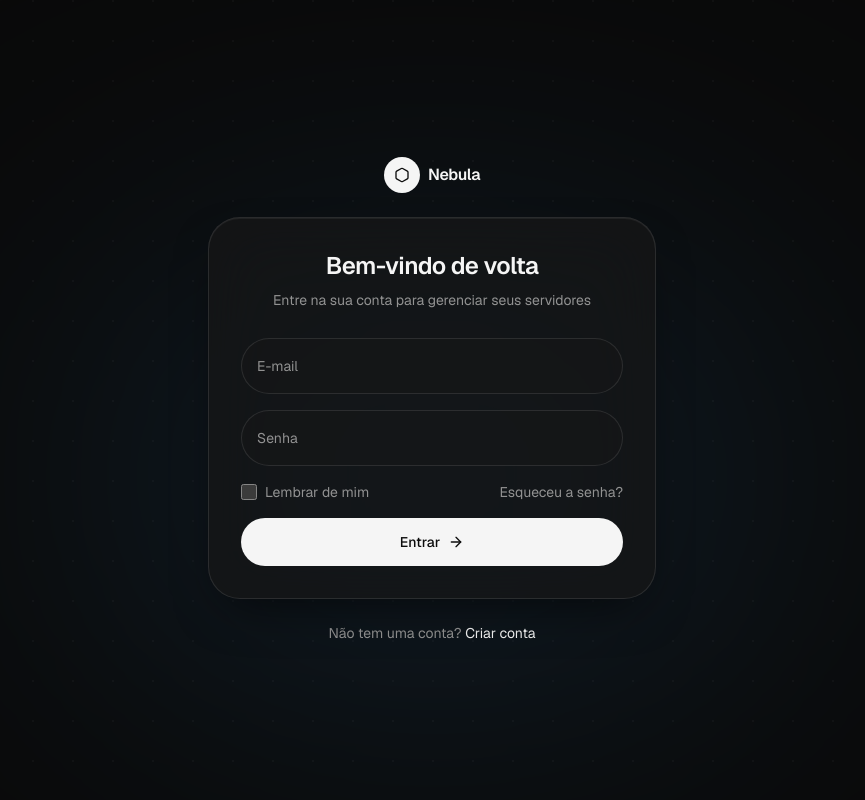
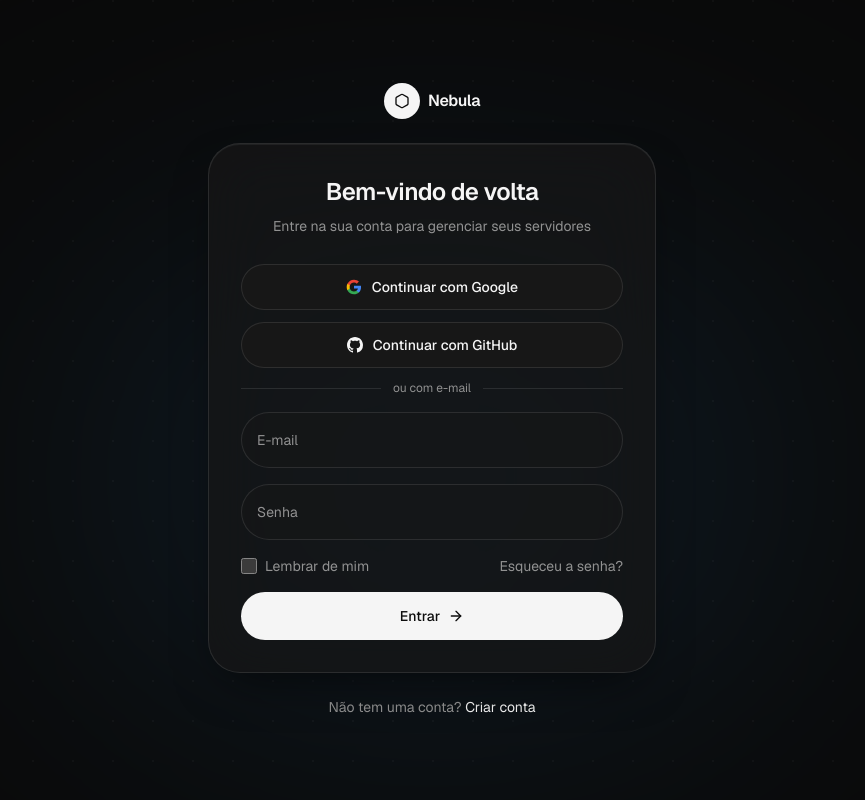
Before and after one commit to girafinha67/nebula-v2, a Next.js app: page /login in a window 1280 px wide. Shown: the whole page, without its empty margins (208-1073 px from the left). Built offline with nearby package versions, Linux system fonts and the light colour scheme; no server answers.

Commit message:
feat: Google + GitHub OAuth login

```diff
--- a/app/login/page.tsx
+++ b/app/login/page.tsx
@@ -7,6 +7,7 @@ import { useState, Suspense } from 'react'
 import { signIn } from 'next-auth/react'
 import { AuthLayout } from '@/components/auth/auth-layout'
 import { FloatingInput } from '@/components/auth/floating-input'
+import { OAuthButtons } from '@/components/auth/oauth-buttons'
 
 function LoginForm() {
   const router = useRouter()
@@ -23,11 +24,7 @@ function LoginForm() {
     setError('')
     setLoading(true)
     try {
-      const result = await signIn('credentials', {
-        email,
-        password,
-        redirect: false,
-      })
+      const result = await signIn('credentials', { email, password, redirect: false })
       if (result?.error) {
         setError('E-mail ou senha inválidos.')
       } else {
@@ -42,6 +39,9 @@ function LoginForm() {
   }
 
   return (
+    <div className="space-y-4">
+      <OAuthButtons callbackUrl={callbackUrl} />
+
       <form className="space-y-4" onSubmit={handleSubmit}>
         <FloatingInput label="E-mail" type="email" autoComplete="email" value={email} onChange={(e) => setEmail(e.target.value)} required />
         <FloatingInput label="Senha" type="password" autoComplete="current-password" value={password} onChange={(e) => setPassword(e.target.value)} required />
@@ -61,6 +61,7 @@ function LoginForm() {
           <ArrowRight className="size-4 transition-transform group-hover:translate-x-0.5" />
         </button>
       </form>
+    </div>
   )
 }
 
```
Lines whose indentation alone changed are shown as unchanged.
